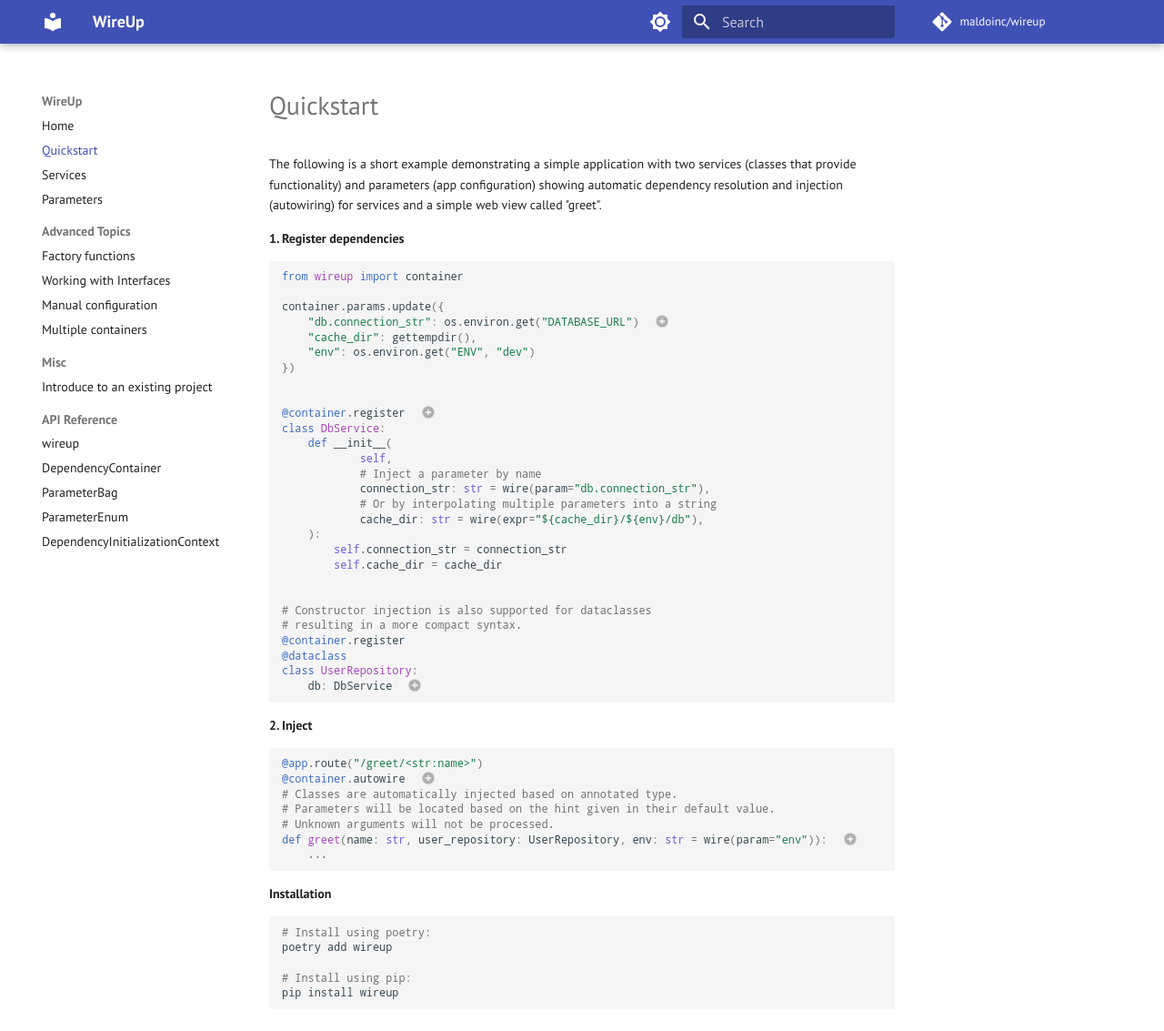
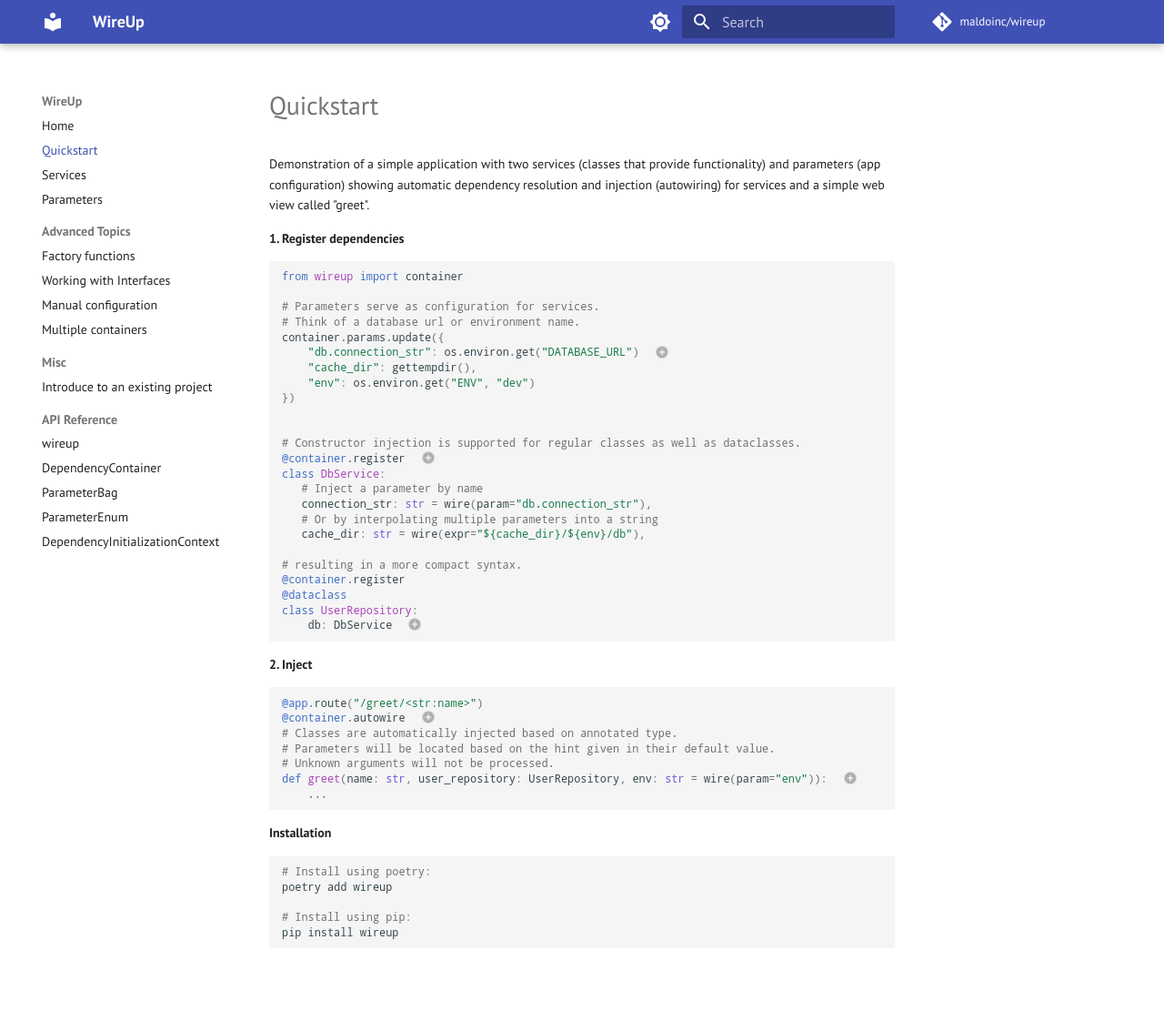
Before and after one commit to maldoinc/wireup, an MkDocs documentation site: the page built from docs/pages/quickstart.md, in a window 1280 px wide and 1133 px high. Shown: the whole window at 91% size. Built offline with MkDocs 1.6.1 and Material for MkDocs 9.7.7, drawn with Linux system fonts in a browser that asks for light colours; some web fonts are replaced; comment, search, counter and statistics services are not loaded; the version menu is left out.

Commit message:
readme/quickstart update

````diff
--- a/docs/pages/quickstart.md
+++ b/docs/pages/quickstart.md
@@ -1,5 +1,5 @@
-The following is a short example demonstrating a simple application with two services (classes that provide
-functionality) and parameters (app configuration) showing automatic dependency resolution and injection (autowiring)
+Demonstration of a simple application with two services (classes that provide functionality)
+and parameters (app configuration) showing automatic dependency resolution and injection (autowiring)
 for services and a simple web view called "greet".
 
 **1. Register dependencies**
@@ -7,6 +7,8 @@ for services and a simple web view called "greet".
 ```python
 from wireup import container
 
+# Parameters serve as configuration for services.
+# Think of a database url or environment name.
 container.params.update({
     "db.connection_str": os.environ.get("DATABASE_URL")  # (1)!
     "cache_dir": gettempdir(),
@@ -14,20 +16,14 @@ container.params.update({
 })
 
 
+# Constructor injection is supported for regular classes as well as dataclasses.
 @container.register  # (2)!
 class DbService:
-    def __init__(
-            self,
-            # Inject a parameter by name
-            connection_str: str = wire(param="db.connection_str"),
-            # Or by interpolating multiple parameters into a string
-            cache_dir: str = wire(expr="${cache_dir}/${env}/db"),
-    ):
-        self.connection_str = connection_str
-        self.cache_dir = cache_dir
+   # Inject a parameter by name
+   connection_str: str = wire(param="db.connection_str"),
+   # Or by interpolating multiple parameters into a string
+   cache_dir: str = wire(expr="${cache_dir}/${env}/db"),
 
-
-# Constructor injection is also supported for dataclasses
 # resulting in a more compact syntax.
 @container.register
 @dataclass
````
Also changed, not shown: docs/pages/parameters.md (+2 -1 lines), readme.md.
